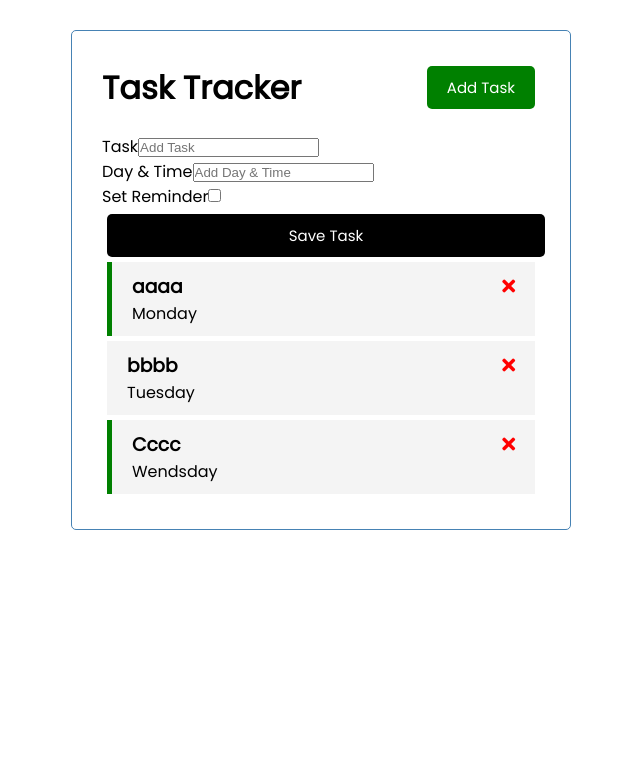
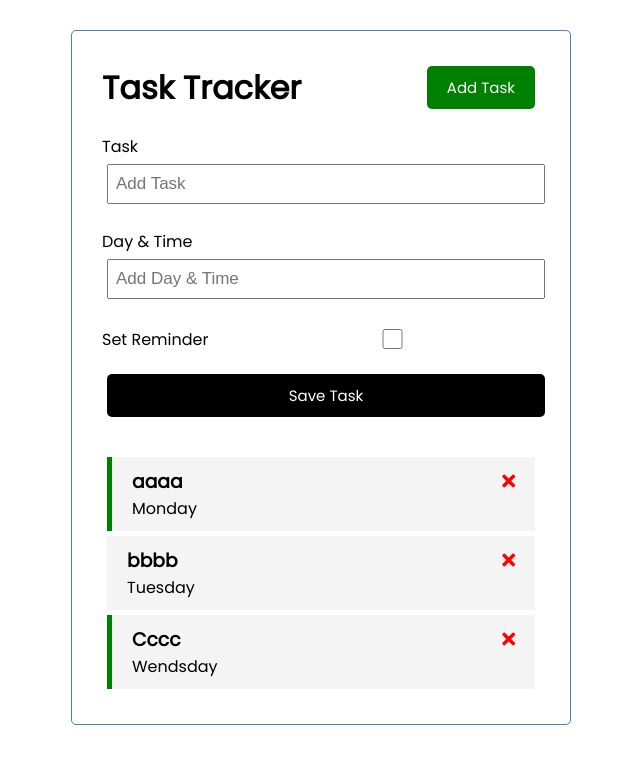
Before and after one commit to Mahsa1990a/vue-crash-2021, a Vue app: page / in a window 1280 px wide. Shown: the top 764 px of the page, without its empty margins (319-959 px from the left). Built offline with nearby package versions, Linux system fonts and the light colour scheme.

Commit message:
added some style for AddTask

```diff
--- a/src/components/AddTask.vue
+++ b/src/components/AddTask.vue
@@ -27,3 +27,34 @@
 
 }
 </script>
+
+<style scoped>
+.add-form {
+  margin-bottom: 40px;
+}
+.form-control {
+  margin: 20px 0;
+}
+.form-control label {
+  display: block;
+}
+.form-control input {
+  width: 100%;
+  height: 40px;
+  margin: 5px;
+  padding: 3px 7px;
+  font-size: 17px;
+}
+.form-control-check {
+  display: flex;
+  align-items: center;
+  justify-content: space-between;
+}
+.form-control-check label {
+  flex: 1;
+}
+.form-control-check input {
+  flex: 2;
+  height: 20px;
+}
+</style>
```
